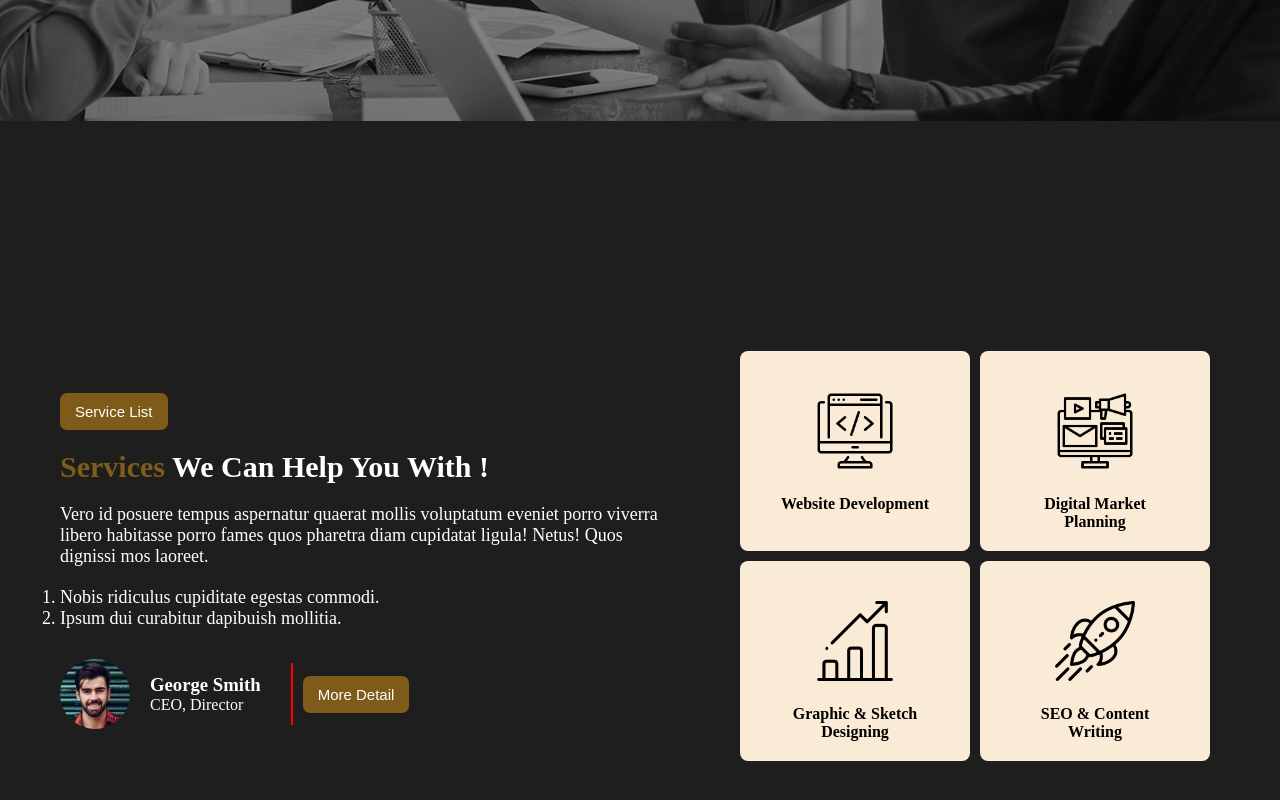
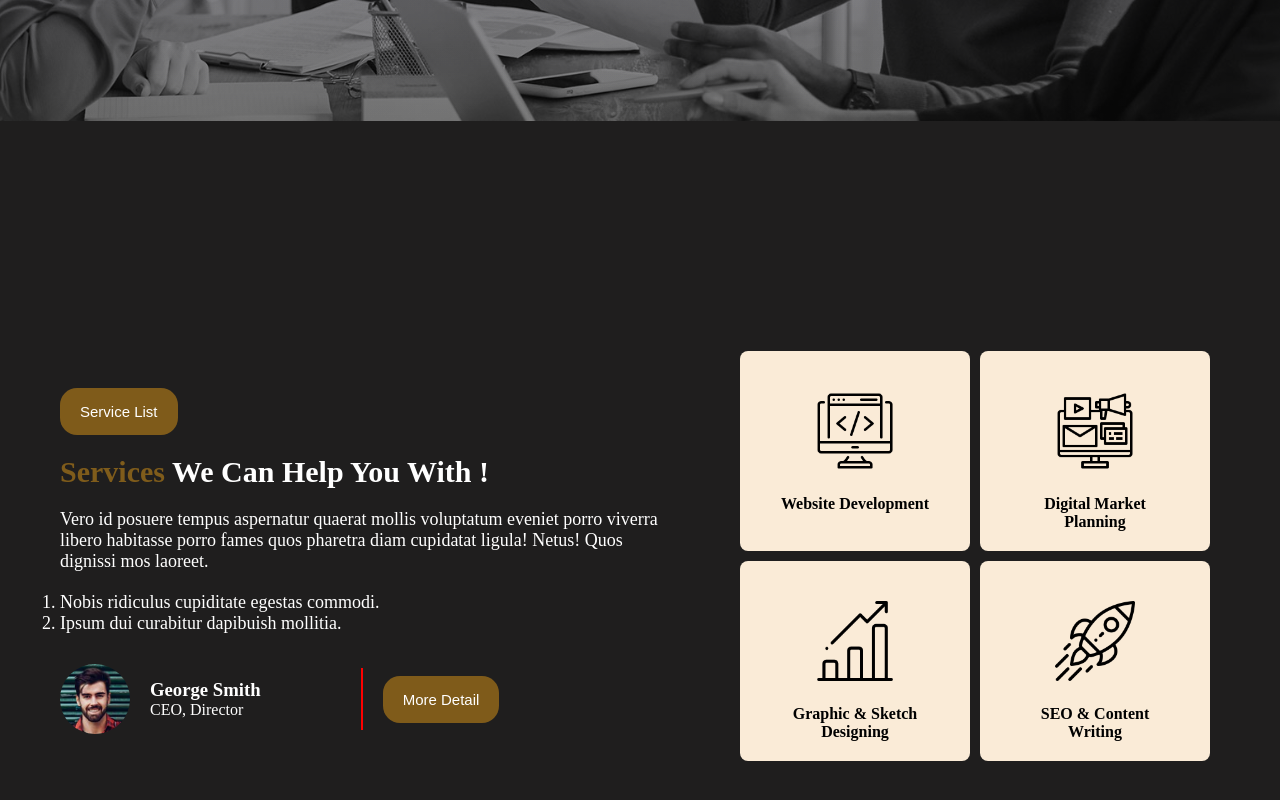
Before and after one commit to Shahab17/DAY-7-CS, a plain HTML site: page my-agency-portfolio/index.html in a window 1280 px wide. Shown: the part 758-1558 px from the top of the page. Drawn offline with Linux system fonts and the light colour scheme.

Commit message:
updated service section

```diff
--- a/my-agency-portfolio/styles/style.css
+++ b/my-agency-portfolio/styles/style.css
@@ -5,9 +5,9 @@
 /* common styles used  */
 .btn-primary{
     font-size: 15px;
-    padding: 10px 15px;
+    padding: 15px 20px;
     background:rgba(146, 104, 26, 0.836);
-    border-radius: 7px;
+    border-radius: 17px;
     border: 0;
     color: white;
     margin-right: 20px;
@@ -110,14 +110,14 @@ li{
 }
 .ceo-title{
     color: white;
-    padding-right: 30px;
+   padding-right: 100px;
     padding-left: 20px;
 
 }
 hr{
     height: 60px;
     border: 1px solid red;
-   margin-right: 10px;
+   margin-right: 20px;
 }
 .service-img{
     display: flex;
```
